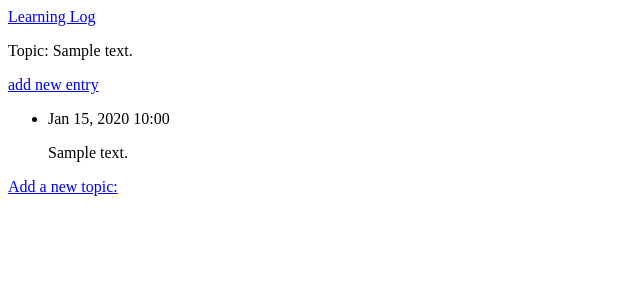
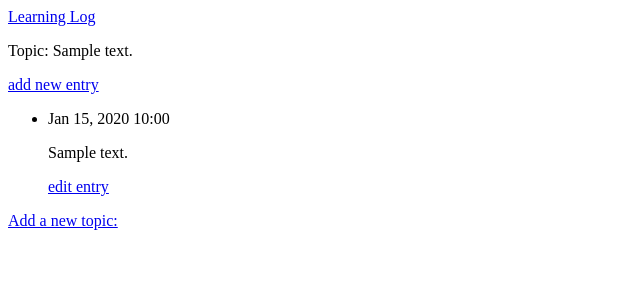
Before and after one commit to xiaomingfu/django_blog, a Django app: page /topics/1/ in a window 1280 px wide. Shown: the top 300 px of the page, without its empty margins (0-640 px from the left). Run offline with Django 3.2, Linux system fonts and the light colour scheme; tables that the repository leaves empty hold one stand-in row (values such as "Sample post").

Commit message:
add edit entry page

```diff
--- a/learning_logs/templates/learning_logs/topic.html
+++ b/learning_logs/templates/learning_logs/topic.html
@@ -10,6 +10,9 @@
             <li>
                 <p>{{ entry.date_added|date:'M d, Y H:i' }}</p>
                 <p>{{ entry.text|linebreaks }}</p>
+                <p>
+                    <a href="{% url 'learning_logs:edit_entry' entry.id %}">edit entry</a>
+                </p>
             </li>
         {% empty %}
             <li>
--- a/learning_logs/urls.py
+++ b/learning_logs/urls.py
@@ -14,5 +14,9 @@ urlpatterns = [
     # Page for adding a new topic
     path('new_topic/', views.new_topic, name='new_topic'),
     #Page for adding a new entry
-    path('new_entry/<int:topic_id>/', views.new_entry, name='new_entry'),
+    path('new_entry/<int:topic_id>/', views.new_entry,
+         name='new_entry'),
+    #Page for editing an entry
+    path('edit_entry/<int:entry_id>/', views.edit_entry,
+         name='edit_entry'),
 ]
--- a/learning_logs/views.py
+++ b/learning_logs/views.py
@@ -60,3 +60,23 @@ def new_entry(request, topic_id):
                                                 args=[topic_id]))
     context={'form': form, 'topic': topic}
     return render(request, 'learning_logs/new_entry.html', context)
+
+def edit_entry(request, entry_id):
+    """edit an existing entry"""
+    entry = Entry.objects.get(id=entry_id)
+    topic = entry.topic
+
+    if request.method != 'POST':
+        #Initial request; pre-fill form with the current entry.
+        form = EntryForm(instance=entry)
+    else:
+        #POST data submitted; process data.
+        form = EntryForm(instance=entry, data=request.POST)
+        if form.is_valid():
+            form.save()
+            return HttpResponseRedirect(reverse(
+                'learning_logs:topic', args=[topic.id]
+            ))
+
+    context = {'entry': entry, 'topic': topic, 'form': form}
+    return render(request, 'learning_logs/edit_entry.html', context)
```
Also changed, not shown: learning_logs/templates/learning_logs/edit_entry.html (added, +12 -0 lines).
